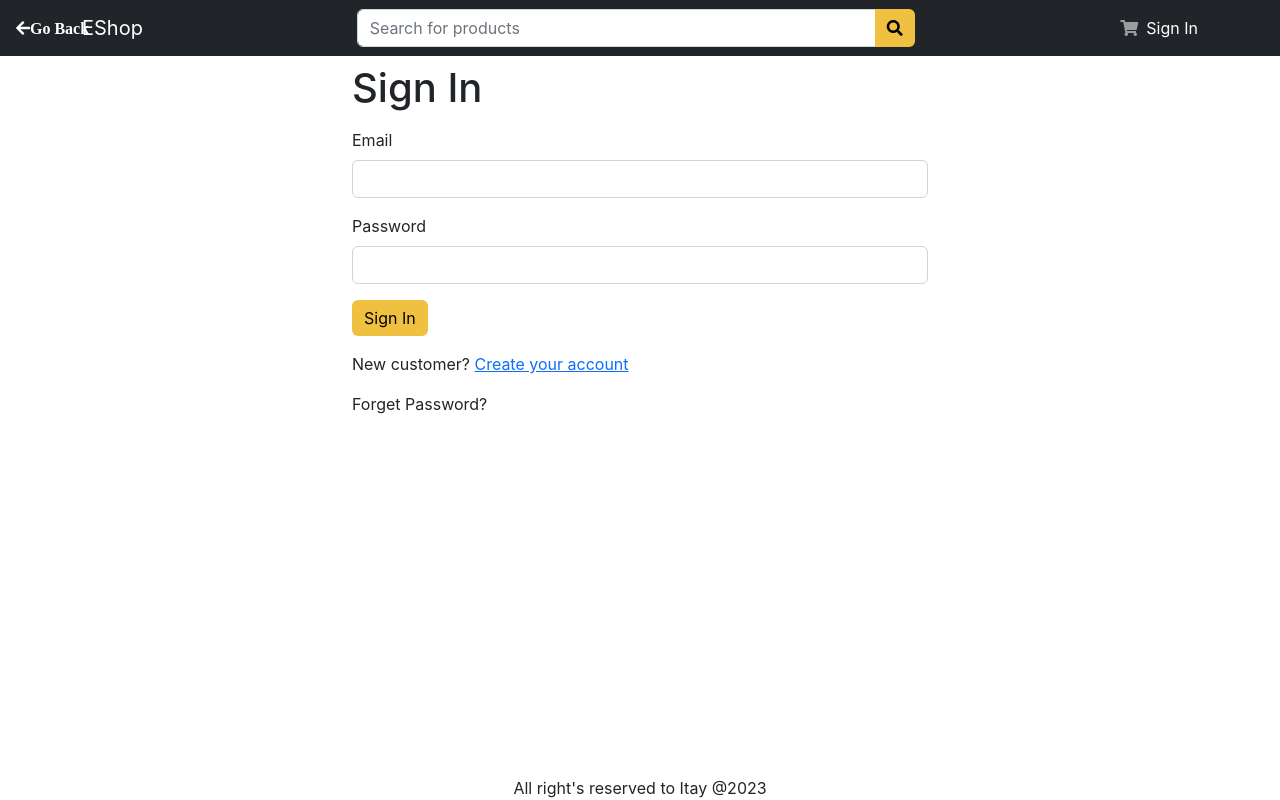
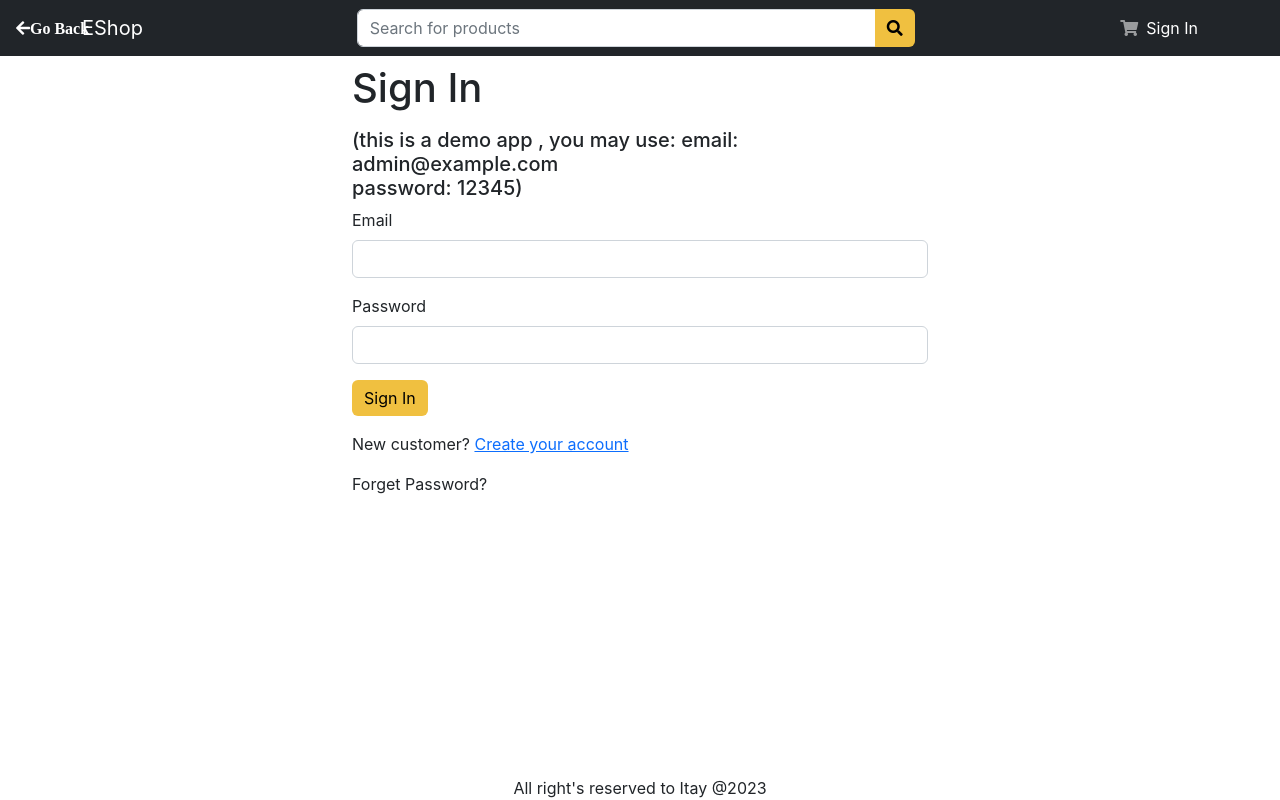
Before and after one commit to ItaySegev01/e-shop-frontend, a React (Create React App) app: page /signin in a window 1280 px wide. Built offline with nearby package versions, Linux system fonts and the light colour scheme.

Commit message:
small update

```diff
--- a/src/index.css
+++ b/src/index.css
@@ -16,7 +16,7 @@ code {
   display: flex;
   flex-wrap: wrap;
   justify-content: space-between;
-  margin-top: 250px;
+  margin-top: 300px;
 }
 
 .nav-link:hover {
--- a/src/pages/SignInPage.js
+++ b/src/pages/SignInPage.js
@@ -43,6 +43,10 @@ export default function SignInPage() {
     <Container className="small-container">
       <Title title="Sign In" />
       <h1 className="my-3">Sign In</h1>
+      <h5 className='my-2'>(this is a demo app , you may use:
+      email: admin@example.com
+      <br/>
+      password: 12345)</h5>
       <Form onSubmit={(e) => submitHandler(e)}>
         <Form.Group className="mb-3" controlId="email">
           <Form.Label>Email</Form.Label>
--- a/src/pages/SubmitOrderPage.js
+++ b/src/pages/SubmitOrderPage.js
@@ -74,10 +74,10 @@ const SubmitOrderPage = () => {
   cart.totalPrice = cart.itemsPrice + cart.shippingPrice + cart.taxPrice;
 
   useEffect(() => {
-    if (!paymentMethod) {
+    if (!paymentMethod || !userInfo) {
       navigate('/payment');
     }
-  }, [cart,navigate, paymentMethod]);
+  }, [cart,navigate, paymentMethod, userInfo]);
 
   return (
     <div>
```
Also changed, not shown: 1 other file (tests, documents, lock files or other folders).
